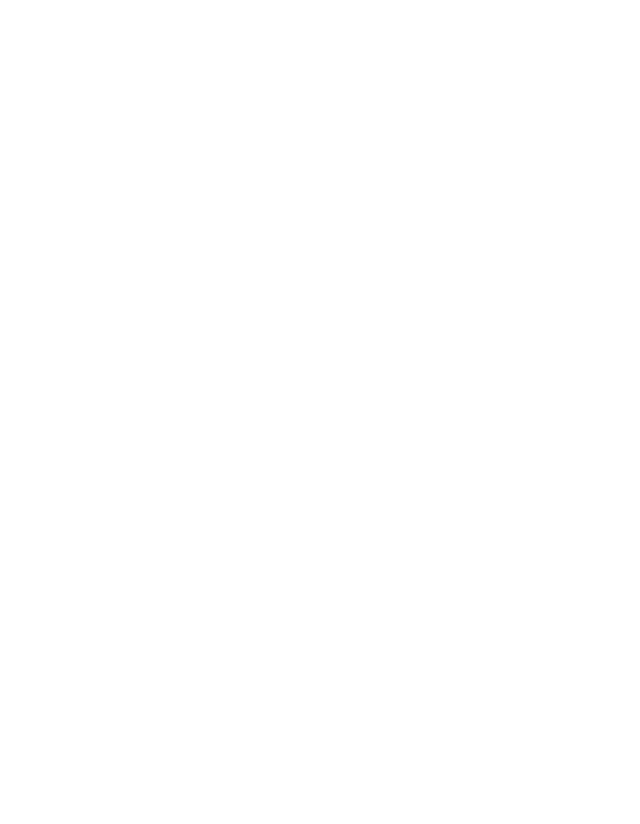
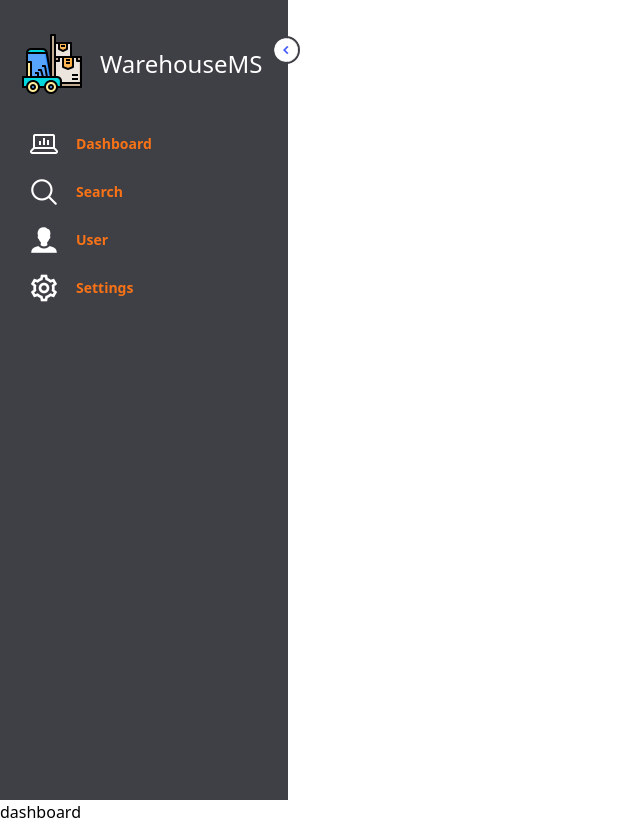
Before and after one commit to marcinopenchowski/WarehouseMS, a React (Create React App) app in the folder application/frontend/wms/: page /dashboard in a window 1280 px wide. Before the commit this address had no page. Shown: the whole page, without its empty margins (0-640 px from the left). Before the commit the page ends 800 px from the top, so only its background shows below. Built offline with nearby package versions, Linux system fonts and the light colour scheme.

Commit message:
created sidebar panel

```diff
--- a/application/frontend/wms/package.json
+++ b/application/frontend/wms/package.json
@@ -8,7 +8,7 @@
     "@testing-library/user-event": "^13.5.0",
     "react": "^18.2.0",
     "react-dom": "^18.2.0",
-    "react-router-dom": "^6.11.1",
+    "react-router-dom": "^6.11.2",
     "react-scripts": "5.0.1",
     "web-vitals": "^2.1.4"
   },
--- a/application/frontend/wms/src/App.js
+++ b/application/frontend/wms/src/App.js
@@ -1,12 +1,15 @@
 import { Route, Routes } from "react-router-dom";
 import Main from "./components/Main";
 import Login from "./components/Login";
+import Dashboard from "./components/Dashboard";
 
 function App() {
   return (
     <Routes>
       <Route path="/" element={<Main />} />
       <Route path="/login" element={<Login />} />
+      <Route path="/dashboard" element={<Dashboard />} />
+
     </Routes>
     // <div className="App">
     //   <Login />
--- /dev/null
+++ b/application/frontend/wms/src/components/Dashboard.jsx
@@ -0,0 +1,9 @@
+import React from "react";
+import Navbar from "./Navbar";
+
+export default function Dashboard() {
+    return <div>
+        <Navbar />
+        <div>dashboard</div>
+        </div>
+}
--- a/application/frontend/wms/src/components/Navbar.jsx
+++ b/application/frontend/wms/src/components/Navbar.jsx
@@ -1,39 +1,53 @@
 import React, { useState } from "react";
 
-
 export default function Navbar() {
-
   const [open, setOpen] = useState(true);
   const Menus = [
     { title: "Dashboard", src: "dashboard" },
     { title: "Search", src: "search" },
     { title: "User", src: "user" },
-    { title: "Settings", src: "setting"}
-  ]
+    { title: "Settings", src: "settings" },
+  ];
 
   return (
-    <div className={`${open ? "w-72" : "w-20"} duration-300 h-screen bg-zinc-700 relative p-5 pt-8`}>
+    <div
+      className={`${
+        open ? "w-72" : "w-20"
+      } duration-300 h-screen bg-zinc-700 relative p-5 pt-8`}
+    >
       <img
         src="/assets/images/control.png"
-        className={` absolute cursor-pointer -right-3 top-9 w-7 border-2 border-zinc-700 rounded-full ${!open && "rotate-180"}`}
+        className={` absolute cursor-pointer -right-3 top-9 w-7 border-2 border-zinc-700 rounded-full ${
+          !open && "rotate-180"
+        }`}
         alt="hide"
         onClick={() => setOpen(!open)}
       />
       <div className="flex gap-x-4 items-center">
         <img
-        src="/assets/images/logo.png"
-        className={`cursor-pointer duration-500 ${open && "rotate-[360deg]"}`}
-        alt="logo" />
-        <h1 className={` text-white origin-left font-medium text-2xl duration-300 text-center font-mono${!open && "scale-0"}`}>WarehouseMS</h1>
+          src="/assets/images/logo.png"
+          className={`cursor-pointer duration-500 ${open && "rotate-[360deg]"}`}
+          alt="logo"
+        />
+        <h1
+          className={` text-white origin-left font-medium text-2xl duration-300 text-center font-mono${
+            !open && "scale-0"
+          }`}
+        >
+          WarehouseMS
+        </h1>
       </div>
       <ul className="pt-6">
-        {Menus.map((menu,index) => (
-            <li
+        {Menus.map((menu, index) => (
+          <a href={menu.title}><li
             key={index}
-            className={` text-orange-500 text-sm flex items-center gap-x-4 cursor-pointer p-2 hover:bg-slate-500 rounded-md font-bold`} >
-            <img src={`/assets/images/${menu.src}.png`} alt="img"/>
-            <span className={`${!open && 'hidden'} origin-left duration-200 `}>{menu.title}</span>
-            </li>
+            className={` text-orange-500 text-sm flex items-center gap-x-4 cursor-pointer p-2 hover:bg-slate-500 rounded-md font-bold`}>
+            <img src={`/assets/images/${menu.src}.png`} alt="img" />
+            <span className={`${!open && "hidden"} origin-left duration-200 `}>
+              {menu.title}
+            </span>
+          </li>
+          </a>
         ))}
       </ul>
     </div>
```
Also changed, not shown: application/frontend/wms/public/assets/images/settings.png (renamed from application/frontend/wms/public/assets/images/setting.png), 1 other file (tests, documents, lock files or other folders).
